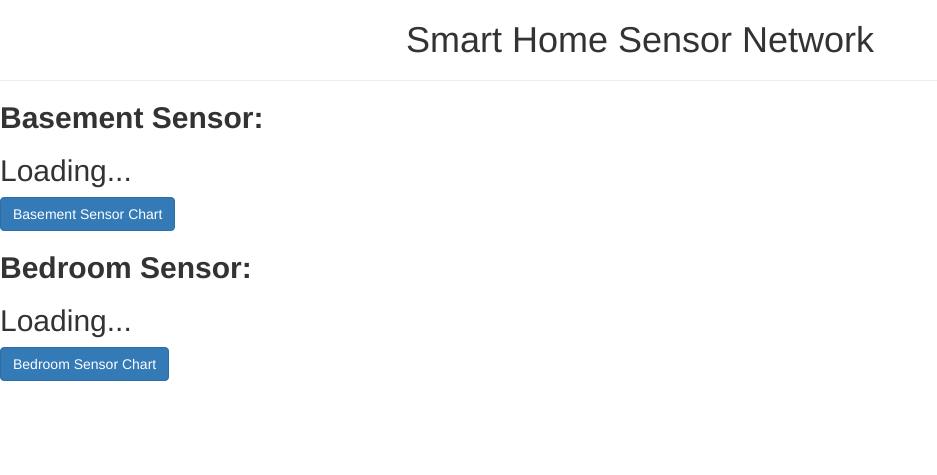
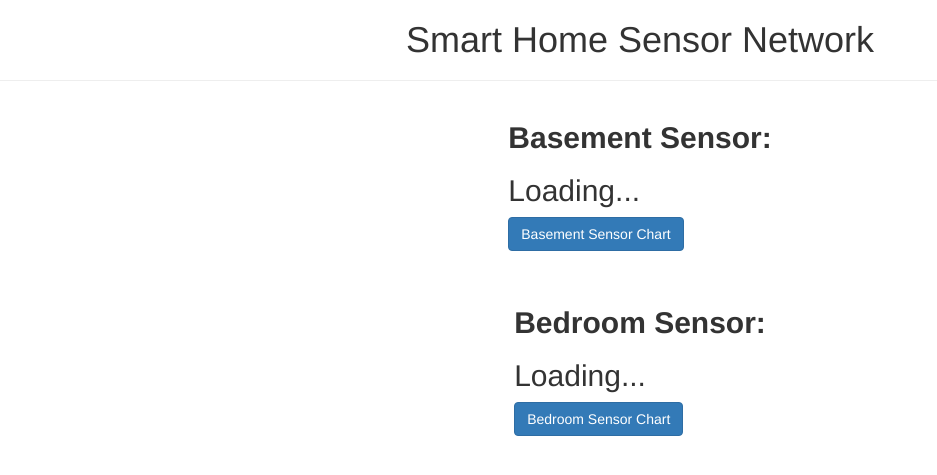
Before and after one commit to bthompson7/pi-sensor, a Flask app: page / in a window 1280 px wide. Shown: the top 475 px of the page, without its empty margins (0-937 px from the left). Run offline with Flask 2, Linux system fonts and the light colour scheme; data that the repository does not hold is empty; parts of the project's set-up code (start-up, migrations or seed data) failed here and were passed over; some libraries are stand-ins or nearby versions.

Commit message:
css changes

```diff
--- a/static/main.css
+++ b/static/main.css
@@ -1,10 +1,21 @@
-.sensor-info{
+.sensor-info-1{
 
-display:block;
+display: table;
 margin-bottom: 35px;
+margin-left:auto;
+margin-right:auto;
 
 }
 
+
+.sensor-info-2{
+
+display: table;
+margin-bottom: 35px;
+margin-left:auto;
+margin-right:auto;
+
+}
 
 .sensor-location{
 
```
